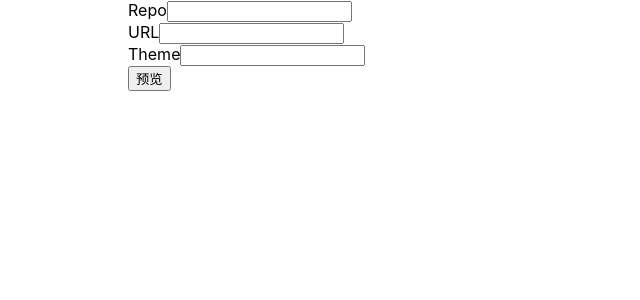
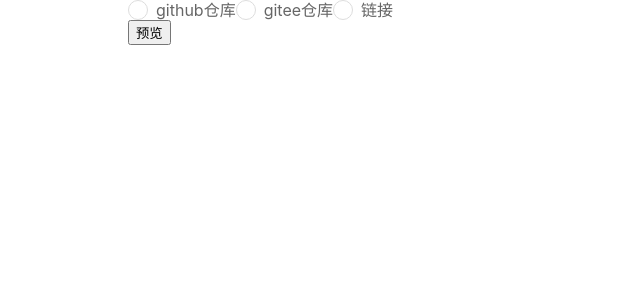
Before and after one commit to lencx/resume, a React (Vite) app: page /#/ in a window 1280 px wide. Shown: the top 300 px of the page, without its empty margins (0-640 px from the left). Built offline with nearby package versions, Linux system fonts and the light colour scheme.

Commit message:
chore: form

```diff
--- a/package.json
+++ b/package.json
@@ -14,12 +14,14 @@
   "homepage": "https://github.com/lencx/resume",
   "bugs": "https://github.com/lencx/resume/issues",
   "dependencies": {
+    "lodash": "^4.17.21",
     "react": "^17.0.0",
     "react-dom": "^17.0.0",
     "react-router-dom": "^5.2.0",
     "react-to-print": "^2.12.4"
   },
   "devDependencies": {
+    "@types/lodash": "^4.14.168",
     "@types/react": "^17.0.0",
     "@types/react-dom": "^17.0.0",
     "@types/react-router-dom": "^5.1.7",
--- a/src/components/FormItem/index.scss
+++ b/src/components/FormItem/index.scss
@@ -0,0 +1,9 @@
+.form-item {
+  span {
+    &::after {
+      content: ':';
+      display: inline-block;
+      margin-right: 10px;
+    }
+  }
+}
--- a/src/components/FormItem/index.tsx
+++ b/src/components/FormItem/index.tsx
@@ -1,25 +1,30 @@
 import React, { FC } from 'react';
 
-interface FormItemProps {
+import './index.scss';
+
+export interface FormItemProps {
+  title: string;
   label: string;
-  onChange?: (val: string) => void;
+  onChange?: (val: string, label: string) => void;
+  placeholder?: string;
 }
 
-const FormItem: FC<FormItemProps> = ({ label, onChange }) => {
+const FormItem: FC<FormItemProps> = ({ label, title, onChange, placeholder }) => {
   const handleChange = (e: React.ChangeEvent<HTMLInputElement>) => {
-    onChange && onChange(e.target.value);
+    onChange && onChange(e.target.value || '', label);
   }
 
   return (
-    <div>
-      <span>{label}</span>
-      <input type="text" onChange={handleChange} />
+    <div className="form-item">
+      <span>{title}</span>
+      <input type="text" onChange={handleChange} placeholder={placeholder} />
     </div>
   )
 }
 
 FormItem.defaultProps = {
   label: '',
+  placeholder: '',
 };
 
 export default FormItem;
--- /dev/null
+++ b/src/components/Radio/index.scss
@@ -0,0 +1,53 @@
+.radio {
+  display: inline-block;
+  [type="radio"]:checked,
+  [type="radio"]:not(:checked) {
+      position: absolute;
+      left: -9999px;
+  }
+  [type="radio"]:checked + label,
+  [type="radio"]:not(:checked) + label
+  {
+      position: relative;
+      padding-left: 28px;
+      cursor: pointer;
+      line-height: 20px;
+      display: inline-block;
+      color: #666;
+  }
+  [type="radio"]:checked + label:before,
+  [type="radio"]:not(:checked) + label:before {
+      content: '';
+      position: absolute;
+      left: 0;
+      top: 0;
+      width: 18px;
+      height: 18px;
+      border: 1px solid #ddd;
+      border-radius: 100%;
+      background: #fff;
+  }
+  [type="radio"]:checked + label:after,
+  [type="radio"]:not(:checked) + label:after {
+      content: '';
+      width: 12px;
+      height: 12px;
+      background: #F87DA9;
+      position: absolute;
+      top: 4px;
+      left: 4px;
+      border-radius: 100%;
+      -webkit-transition: all 0.2s ease;
+      transition: all 0.2s ease;
+  }
+  [type="radio"]:not(:checked) + label:after {
+      opacity: 0;
+      -webkit-transform: scale(0);
+      transform: scale(0);
+  }
+  [type="radio"]:checked + label:after {
+      opacity: 1;
+      -webkit-transform: scale(1);
+      transform: scale(1);
+  }
+}
--- /dev/null
+++ b/src/components/Radio/index.tsx
@@ -0,0 +1,39 @@
+import React, { FC } from 'react';
+
+import './index.scss';
+
+interface RadioProps {
+  name: string;
+  label: string;
+  value: string;
+  onChange?: (val: string) => void;
+}
+
+const Radio: FC<RadioProps> = ({ name, label, value, onChange }) => {
+  const id = label + name;
+
+  const handleChange = (e: React.ChangeEvent<HTMLInputElement>) => {
+    onChange && onChange(e.target.value);
+  }
+
+  return (
+    <div className="radio">
+      <input type="radio" id={id} name={name} onChange={handleChange} value={value} />
+      <label htmlFor={id}>{label}</label>
+    </div>
+  )
+}
+
+const RadioGroup: FC<any> = ({ name, options, onChange }) => {
+  return (
+    <div className="radio-group">
+      {options.map((itemProps: RadioProps) => (
+        <Radio key={itemProps.value} {...itemProps} name={name} onChange={onChange} />
+      ))}
+    </div>
+  )
+}
+
+export { Radio, RadioGroup };
+
+export default RadioGroup;
--- a/src/views/home/index.tsx
+++ b/src/views/home/index.tsx
@@ -1,23 +1,52 @@
-import React from 'react';
+import React, { useState } from 'react';
 import { useHistory } from 'react-router-dom';
 
+import RadioGroup from '../../components/Radio';
 import FormItem from '../../components/FormItem';
 
 import './index.scss';
 
+const resumeTypeOptions = [
+  { label: 'github仓库', value: 'github' },
+  { label: 'gitee仓库', value: 'gitee' },
+  { label: '链接', value: 'url' },
+];
+
+const getName = (val: string) => {
+  return (resumeTypeOptions.find((i) => i.value === val) as any).label;
+}
+
 export default () => {
+  const [formData, setFormData] = useState<any>({});
   const history = useHistory();
 
   const handlePreview = () => {
+    const data: any = formData;
+    // const _repo = data.repo;
+    // const _theme = data.theme;
+
     // TODO: base64 params
     history.push('/xxx');
   }
 
+  const handleType = (val: string) => {
+    setFormData({ resumeType: val });
+  }
+
   return (
     <div className="home-page">
-      <FormItem label="Repo" />
-      <FormItem label="URL" />
-      <FormItem label="Theme" />
+      <RadioGroup
+        name="resumeType"
+        options={resumeTypeOptions}
+        onChange={handleType}
+      />
+      {formData.resumeType && (
+        <FormItem
+          title={getName(formData.resumeType)}
+          label={formData.resumeType}
+          placeholder="请输入"
+        />
+      )}
       {/* TODO: online edit */}
       <button onClick={handlePreview}>预览</button>
     </div>
```
Also changed, not shown: src/components/FormList/index.tsx (added, +35 -0 lines).
